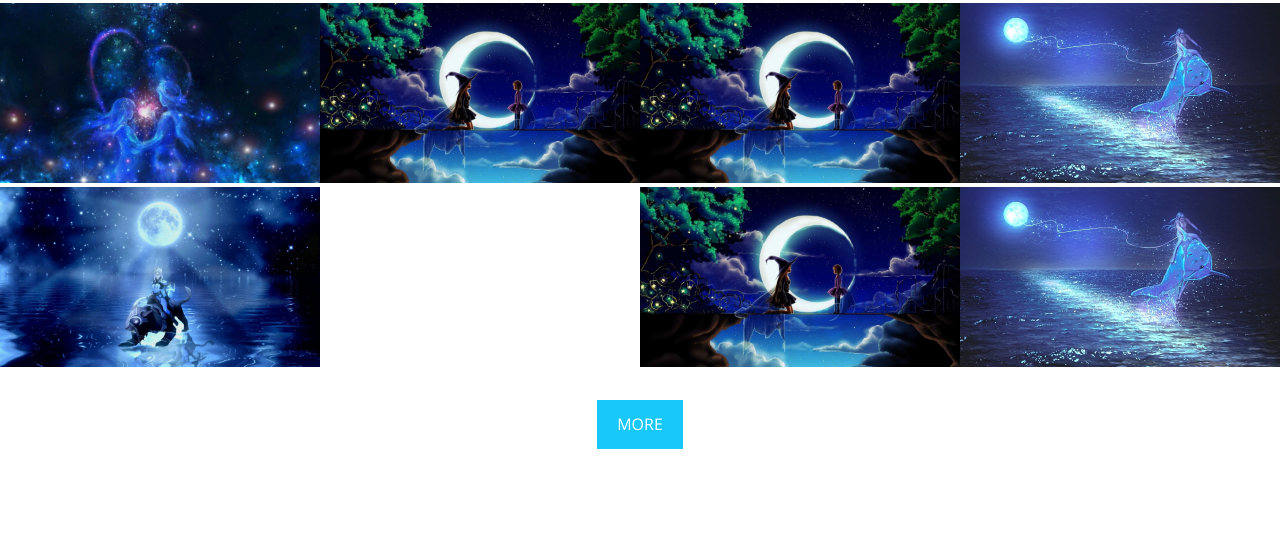
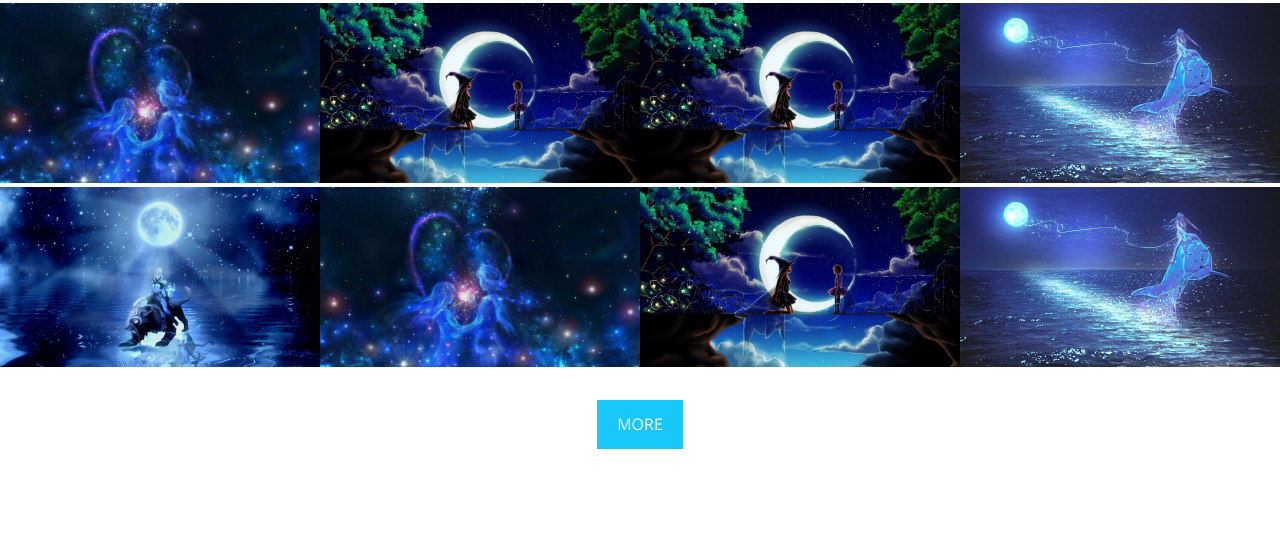
Before and after one commit to osamateama/temp2_Kasper, a plain HTML site: page index.html in a window 1280 px wide. Shown: the part 2946-3503 px from the top of the page. Drawn offline with nearby package versions, Linux system fonts and the light colour scheme.

Commit message:
Update index.html

```diff
--- a/index.html
+++ b/index.html
@@ -179,7 +179,7 @@
                 </div>
             </div>
             <div class="box">
-                <img src="imege/rtr3.jpg" alt="">
+                <img src="rtr3.jpg" alt="">
                 <div class="caption">
                     <h4>Awesome image</h4>
                     <p>photography</p>
```
